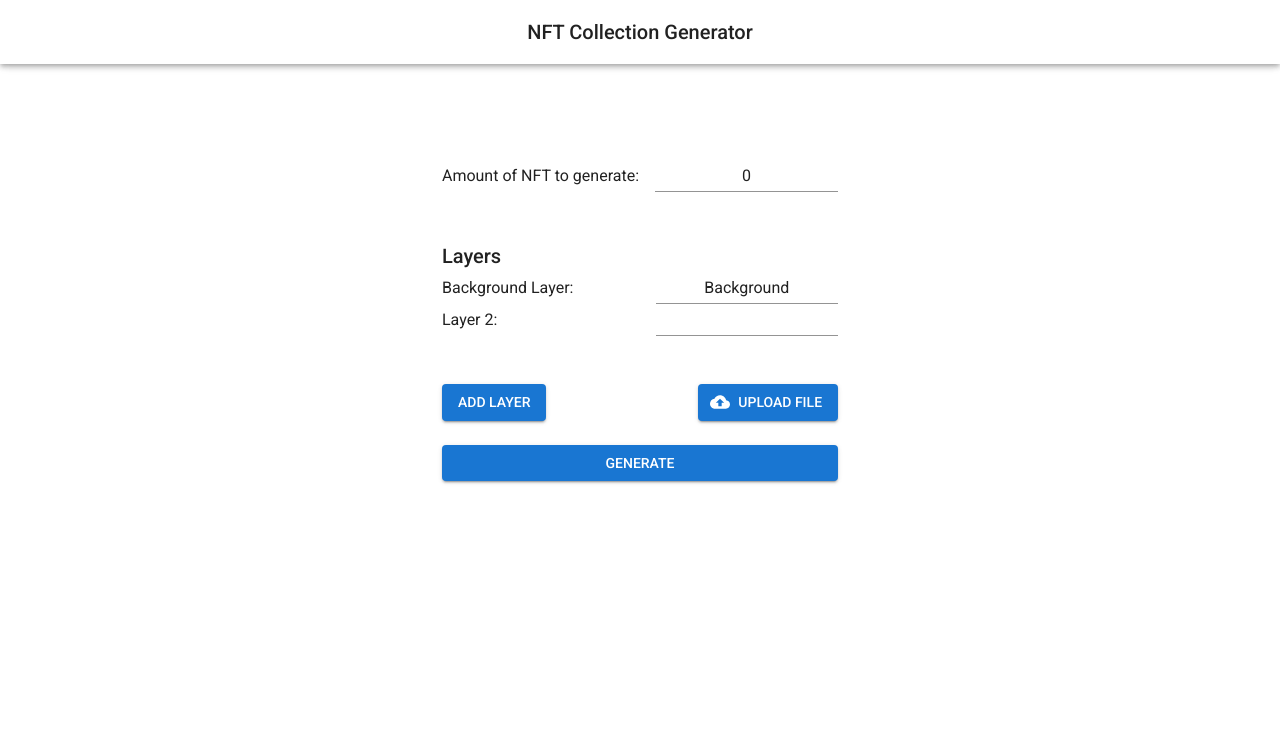
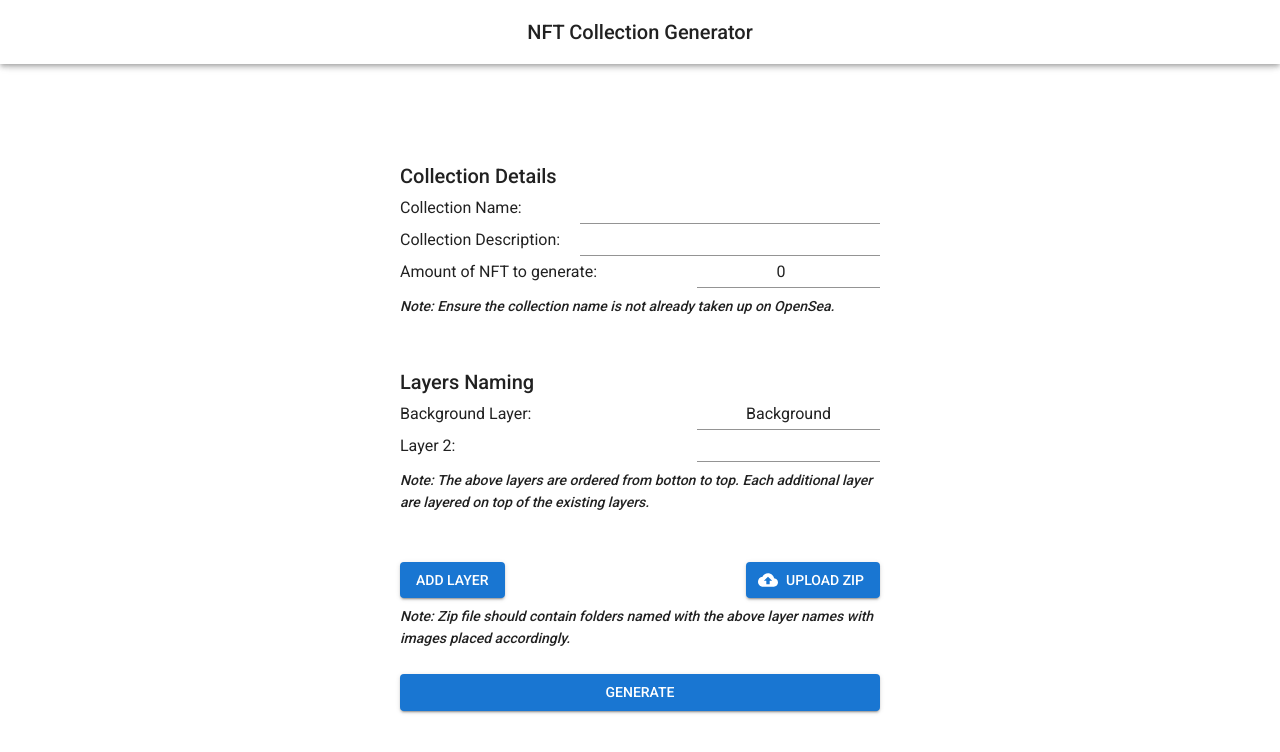
Before and after one commit to galactictourist/GVB-4, a Next.js app: page / in a window 1280 px wide. Shown: the top 752 px of the page. Built offline with nearby package versions, Linux system fonts and the light colour scheme.

Commit message:
chore: update homepage ui

```diff
--- /dev/null
+++ b/src/app/home.style.js
@@ -0,0 +1,31 @@
+import { styled } from "@mui/material/styles";
+
+export const VisuallyHiddenInput = styled("input")({
+  clip: "rect(0 0 0 0)",
+  clipPath: "inset(50%)",
+  height: 1,
+  overflow: "hidden",
+  position: "absolute",
+  bottom: 0,
+  left: 0,
+  whiteSpace: "nowrap",
+  width: 1,
+});
+
+export const containerStyle = {
+  mt: 20,
+  display: "flex",
+  justifyContent: "center",
+};
+
+export const contentStyle = {
+  gap: 3,
+  display: "flex",
+  flexDirection: "column",
+  width: "480px",
+};
+
+export const layerStyle = {
+  mt: 3,
+  mb: 3,
+};
--- a/src/app/page.tsx
+++ b/src/app/page.tsx
@@ -6,47 +6,26 @@ import TextField from "@mui/material/TextField";
 import Typography from "@mui/material/Typography";
 import Layer from "@/components/Core/Layer";
 import Button from "@mui/material/Button";
-import AddIcon from "@mui/icons-material/Add";
 import CloudUploadIcon from "@mui/icons-material/CloudUpload";
 import { rowStyle } from "../styles";
-import { styled } from "@mui/material/styles";
+import Note from "@/components/Core/Note";
+import {
+  VisuallyHiddenInput,
+  containerStyle,
+  contentStyle,
+  layerStyle,
+} from "./home.style";
 
-const VisuallyHiddenInput = styled('input')({
-  clip: 'rect(0 0 0 0)',
-  clipPath: 'inset(50%)',
-  height: 1,
-  overflow: 'hidden',
-  position: 'absolute',
-  bottom: 0,
-  left: 0,
-  whiteSpace: 'nowrap',
-  width: 1,
-});
-
-const containerStyle = {
-  mt: 20,
-  display: "flex",
-  justifyContent: "center",
-};
-
-const contentStyle = {
-  gap: 3,
-  display: "flex",
-  flexDirection: "column",
-};
-
-const layerStyle = {
-  mt: 3,
-  mb: 3,
-};
-
-const btnRowStyle = {
-  display: "flex",
-  justifyContent: "space-between",
-  alignItems: "center",
+const NOTES = {
+  COLLECTION: "Ensure the collection name is not already taken up on OpenSea.",
+  LAYERS:
+    "The above layers are ordered from botton to top. Each additional layer are layered on top of the existing layers.",
+  ZIP: "Zip file should contain folders named with the above layer names with images placed accordingly.",
 };
 
 export default function HomePage() {
+  const [collectionName, setCollectionName] = useState("");
+  const [collectionDesc, setCollectionDesc] = useState("");
   const [nftAmount, setNftAmount] = useState(0);
   const [layerNames, setLayerNames] = useState(["Background", ""]);
 
@@ -64,6 +43,28 @@ export default function HomePage() {
   return (
     <Box sx={containerStyle}>
       <Box sx={contentStyle}>
+        <Box>
+          <Typography variant="h6">Collection Details</Typography>
+          <Box sx={rowStyle}>
+            <Typography>Collection Name:</Typography>
+            <TextField
+              sx={{ input: { textAlign: "left", width: "300px" } }}
+              id="standard-basic"
+              value={collectionName}
+              variant="standard"
+              onChange={(e) => setCollectionName(e.target.value)}
+            />
+          </Box>
+          <Box sx={rowStyle}>
+            <Typography>Collection Description:</Typography>
+            <TextField
+              sx={{ input: { textAlign: "left", width: "300px" } }}
+              id="standard-basic"
+              value={collectionDesc}
+              variant="standard"
+              onChange={(e) => setCollectionDesc(e.target.value)}
+            />
+          </Box>
           <Box sx={rowStyle}>
             <Typography>Amount of NFT to generate:</Typography>
             <TextField
@@ -71,11 +72,14 @@ export default function HomePage() {
               id="standard-basic"
               value={nftAmount}
               variant="standard"
+              type="number"
               onChange={(e) => setNftAmount(+e.target.value)}
             />
           </Box>
+          <Note description={NOTES.COLLECTION} />
+        </Box>
         <Box sx={layerStyle}>
-          <Typography variant="h6">Layers</Typography>
+          <Typography variant="h6">Layers Naming</Typography>
           {layerNames.map((layerName, i) => (
             <Layer
               key={i}
@@ -84,8 +88,11 @@ export default function HomePage() {
               inputHandler={(e: any) => inputHandler(i, e.target.value)}
             />
           ))}
+          <Note description={NOTES.LAYERS} />
         </Box>
-        <Box sx={btnRowStyle}>
+
+        <Box>
+          <Box sx={rowStyle}>
             <Button variant="contained" onClick={addHandler}>
               Add Layer
             </Button>
@@ -94,9 +101,11 @@ export default function HomePage() {
               variant="contained"
               startIcon={<CloudUploadIcon />}
             >
-            Upload file
+              Upload Zip
               <VisuallyHiddenInput type="file" />
             </Button>
+          </Box>
+          <Note description={NOTES.ZIP} />
         </Box>
         <Button variant="contained" onClick={addHandler}>
           Generate
--- /dev/null
+++ b/src/components/Core/Note.tsx
@@ -0,0 +1,15 @@
+import Typography from "@mui/material/Typography";
+
+export interface Props {
+  description: string;
+}
+
+const Note = ({ description }: Props) => {
+  return (
+    <Typography sx={{mt: 1}} variant="subtitle2">
+      <i>Note: {description}</i>
+    </Typography>
+  );
+};
+
+export default Note;
--- a/src/styles.js
+++ b/src/styles.js
@@ -1,5 +1,5 @@
 export const rowStyle = {
   display: "flex",
   alignItems: "center",
-  gap: 2,
+  justifyContent: "space-between",
 };
```
Lines whose indentation alone changed are shown as unchanged.
